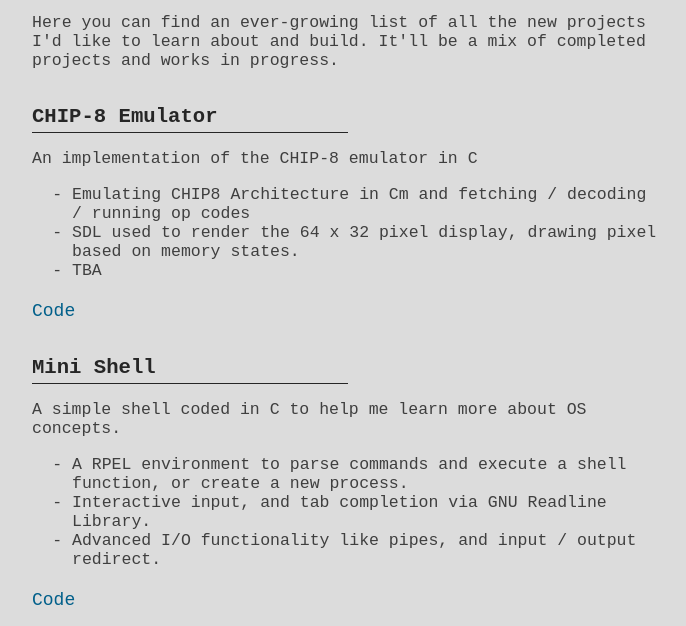
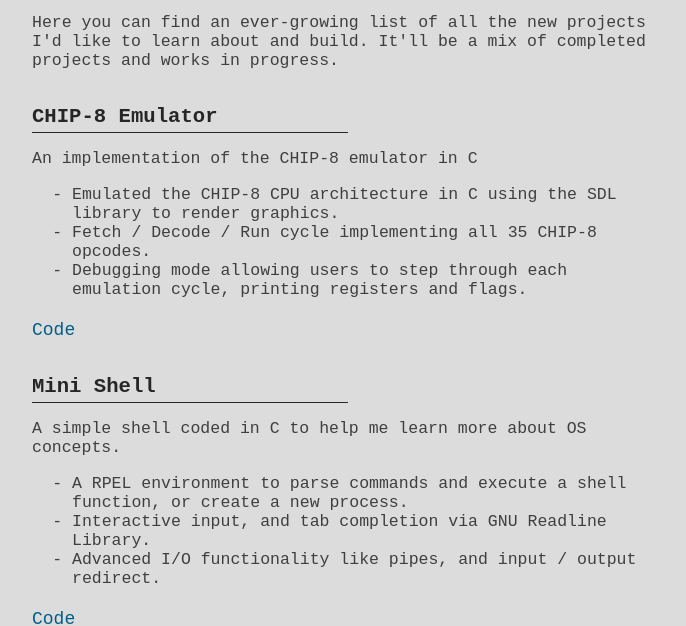
Before and after one commit to XMfit/XMfit.github.io, a plain HTML site: page projects.html in a window 1280 px wide. Shown: the part 176-802 px from the top of the page, without its empty margins (292-978 px from the left). Drawn offline with Linux system fonts and the light colour scheme.

Commit message:
update proj

```diff
--- a/projects.html
+++ b/projects.html
@@ -45,9 +45,9 @@
                         An implementation of the CHIP-8 emulator in C
                     </p>
                     <ul>
-                        <li>Emulating CHIP8 Architecture in Cm and fetching / decoding / running op codes</li>
-                        <li>SDL used to render the 64 x 32 pixel display, drawing pixel based on memory states.</li>
-                        <li>TBA</li>
+                        <li>Emulated the CHIP-8 CPU architecture in C using the SDL library to render graphics.</li>
+                        <li>Fetch / Decode / Run cycle implementing all 35 CHIP-8 opcodes.</li>
+                        <li>Debugging mode allowing users to step through each emulation cycle, printing registers and flags.</li>
                     </ul>
                     <a target="_blank" href="https://github.com/XMfit/CHIP8">Code</a>
                 </div>
```
